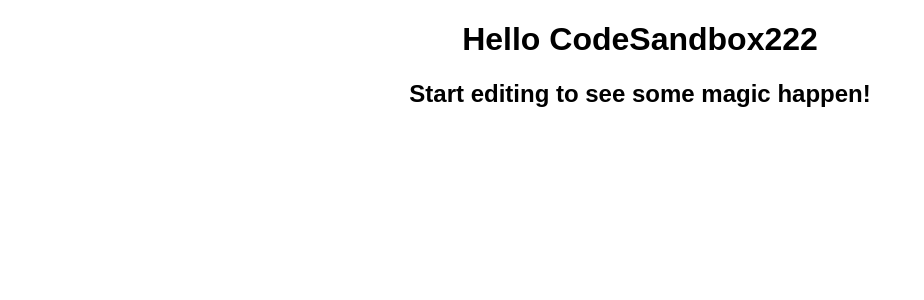
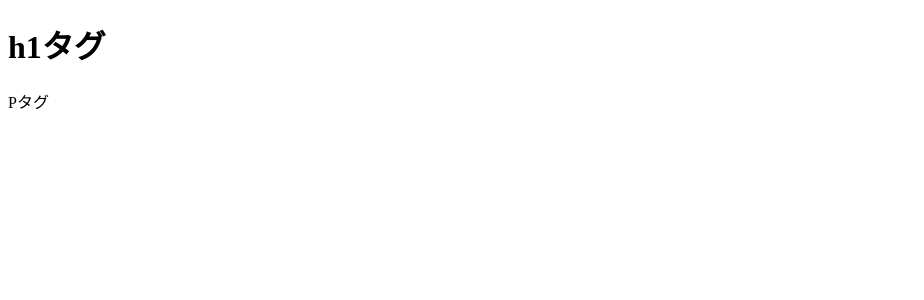
Before and after one commit to gityuuhub/playCode, a React (Create React App) app: page / in a window 1280 px wide. Shown: the top 300 px of the page, without its empty margins (0-924 px from the left). Built offline with nearby package versions, Linux system fonts and the light colour scheme.

Commit message:
不要ファイル削除

```diff
--- a/src/App.tsx
+++ b/src/App.tsx
@@ -1,12 +1,12 @@
-import "./styles.css";
+import React from "react";
 
-console.log("123");
+const App = () => {
+  return (
+    <>
+      <h1>h1タグ</h1>
+      <p>Pタグ</p>
+    </>
+  );
+};
 
-export default function App() {
-  return (
-    <div className="App">
-      <h1>Hello CodeSandbox222</h1>
-      <h2>Start editing to see some magic happen!</h2>
-    </div>
-  );
-}
+export default App;
--- a/src/index.tsx
+++ b/src/index.tsx
@@ -1,6 +1,5 @@
-import { render } from "react-dom";
+import React from "react";
+import ReactDom from "react-dom";
+import App from "./App.tsx";
 
-import App from "./App";
-
-const rootElement = document.getElementById("root");
-render(<App />, rootElement);
+ReactDom.render(<App />, document.getElementById("root"));
--- a/src/styles.css
+++ /dev/null
@@ -1,4 +0,0 @@
-.App {
-  font-family: sans-serif;
-  text-align: center;
-}
```
Also changed, not shown: 1 other file (tests, documents, lock files or other folders).
